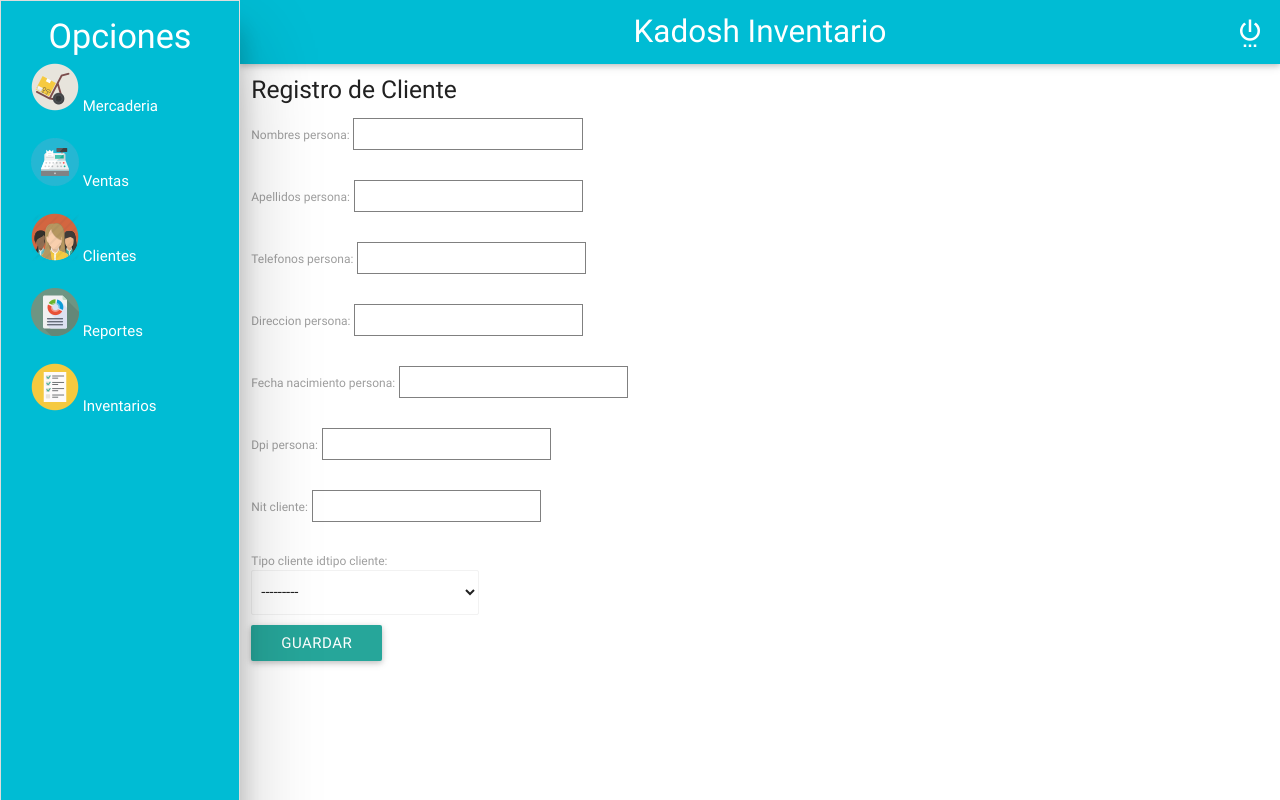
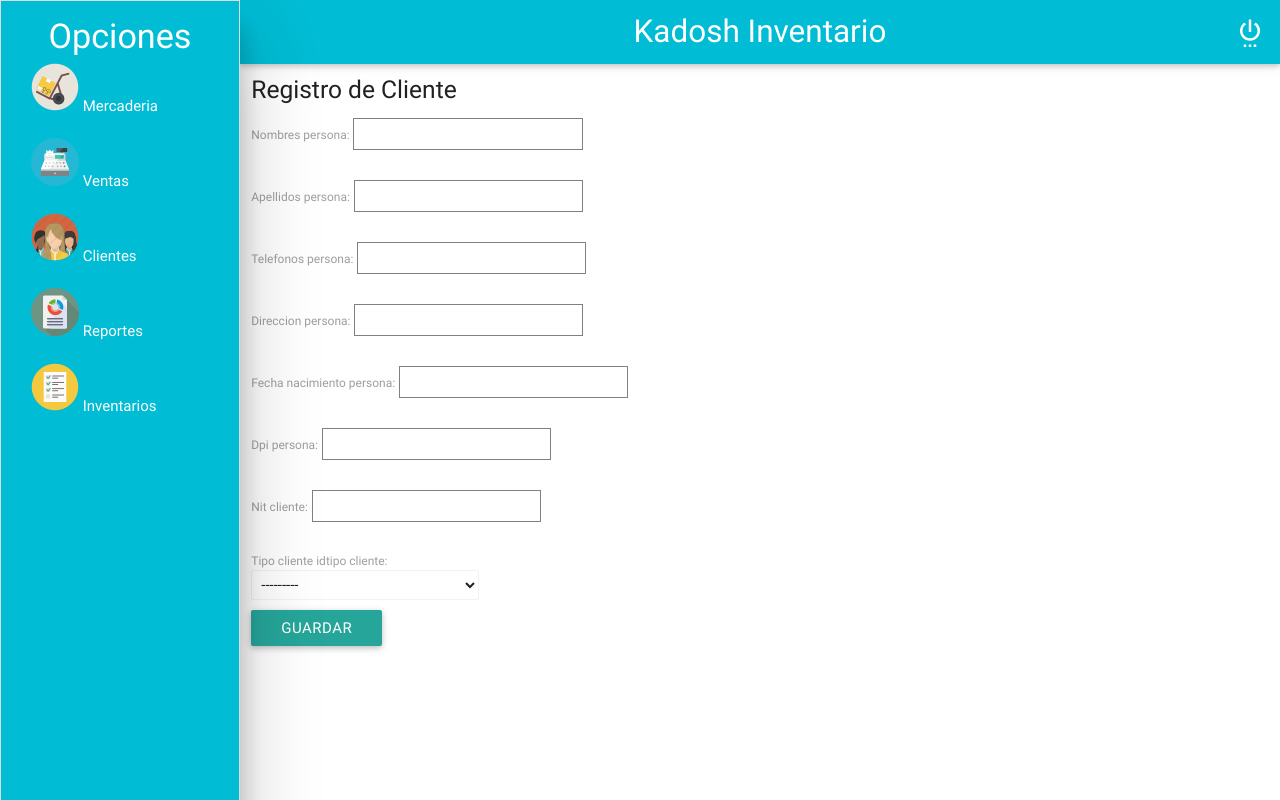
Before and after one commit to masozow/kadosh, a Django app: a page that uses kadoshapp/templates/kadoshapp/base.html in a window 1280 px wide. Run offline with Django 3.2, Linux system fonts and the light colour scheme; data that the repository does not hold is empty.

Commit message:
Ordenando Block Styles en plantilla

```diff
--- a/kadoshapp/static/css/formularios.css
+++ b/kadoshapp/static/css/formularios.css
@@ -15,7 +15,7 @@ select {
   padding: 5px;
   border: 1px solid #f2f2f2;
   border-radius: 2px;
-  height: 3rem;
+  height: 2rem;
 }
 
 .select-label {
--- a/kadoshapp/templates/kadoshapp/Datos_cliente.html
+++ b/kadoshapp/templates/kadoshapp/Datos_cliente.html
@@ -2,7 +2,6 @@
 {% load staticfiles %}
 <!--se añadió la fila anterior-->
     {% block styles %}
-      <link type="text/css" rel="stylesheet" href="{% static "css/materialize.min.css" %}" media="screen,projection"/>
       <link type="text/css" rel="stylesheet" href="{% static "css/formularios.css" %}">
     {% endblock %}
     {% block content %}
--- a/kadoshapp/templates/kadoshapp/base.html
+++ b/kadoshapp/templates/kadoshapp/base.html
@@ -8,8 +8,8 @@
       <!--Font de google+iconos-->
       <link href="http://fonts.googleapis.com/icon?family=Material+Icons" rel="stylesheet">
       <!--materialize.css-->
+      <link type="text/css" rel="stylesheet" href="{% static "css/materialize.min.css" %}" media="screen,projection"/>
       {% block styles %}
-      <link type="text/css" rel="stylesheet" href="{% static "css/materialize.min.css" %}" media="screen,projection"/>
       {% endblock %}
       <!--Para movil-->
       <meta name="viewport" content="width=device-width, initial-scale=1.0"/>
```
Also changed, not shown: 1 other file.
